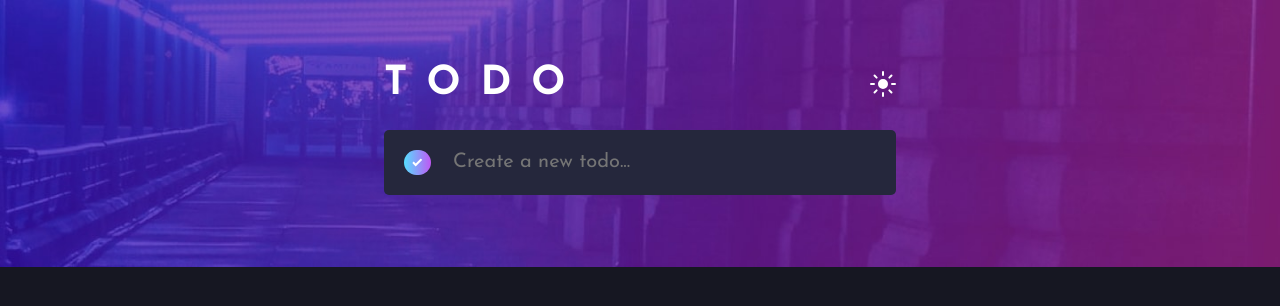
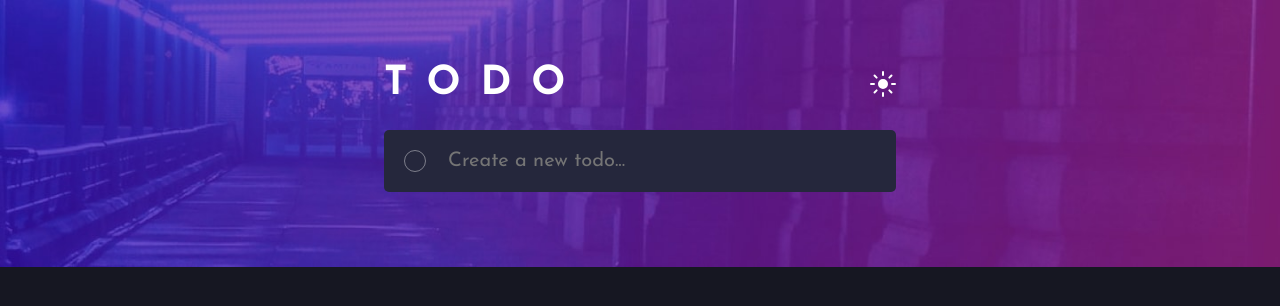
Before and after one commit to Lucifer8537/todoapp, an Angular app: page / in a window 1280 px wide. Shown: the top 306 px of the page. Built offline with nearby package versions, Linux system fonts and the light colour scheme.

Commit message:
Update in assignment

```diff
--- a/src/app/app.component.css
+++ b/src/app/app.component.css
@@ -26,16 +26,17 @@
   border-radius: 5px;
   margin-top: 5%;
   display: flex;
+  align-items: center;
 }
 .create-task {
-  background: linear-gradient(
-    to right,
-    hsl(192, 100%, 67%),
-    hsl(280, 87%, 65%)
-  );
+  background: transparent;
   border-radius: 50px;
-  padding: 8px;
+  cursor: pointer;
   margin-right: 20px;
+  height: 20px;
+  width: 20px;
+  border: 1px solid white;
+  opacity: 0.4;
 }
 .create-task-unactive {
   background: transparent;
@@ -52,3 +53,10 @@
   border: 0;
   color: white;
 }
+.create-task:hover {
+  background: url("../assets/icon-check.svg"),
+    linear-gradient(to right, hsl(192, 100%, 67%), hsl(280, 87%, 65%));
+  opacity: 1;
+  background-repeat: no-repeat;
+  background-position: center center;
+}
--- a/src/app/app.component.html
+++ b/src/app/app.component.html
@@ -4,11 +4,14 @@
     <img src="../assets/icon-sun.svg" alt="icon-sun" class="header-icon" />
   </div>
   <div class="create-task-container">
-    <img src="../assets/icon-check.svg" class="create-task" />
+    <!-- <img src="../assets/icon-check.svg" class="create-task" /> -->
+    <div class="create-task" (click)="onCreateTask()"></div>
     <input
       type="text"
       class="create-task-input"
       placeholder="Create a new todo..."
+      [(ngModel)]="newTask"
+      (keyup.enter)="onCreateTask()"
     />
   </div>
 </div>
--- a/src/app/app.component.ts
+++ b/src/app/app.component.ts
@@ -3,8 +3,14 @@ import { Component } from '@angular/core';
 @Component({
   selector: 'app-root',
   templateUrl: './app.component.html',
-  styleUrls: ['./app.component.css']
+  styleUrls: ['./app.component.css'],
 })
 export class AppComponent {
-  title = 'todo-app';
+  newTask!: string;
+  isTaskCreationFinal = false;
+  onCreateTask = () => {
+    console.log('newTask : ', this.newTask);
+    this.newTask = '';
+    if (this.isTaskCreationFinal) this.isTaskCreationFinal = false;
+  };
 }
```
Also changed, not shown: src/app/app.module.ts (+5 -9 lines).
